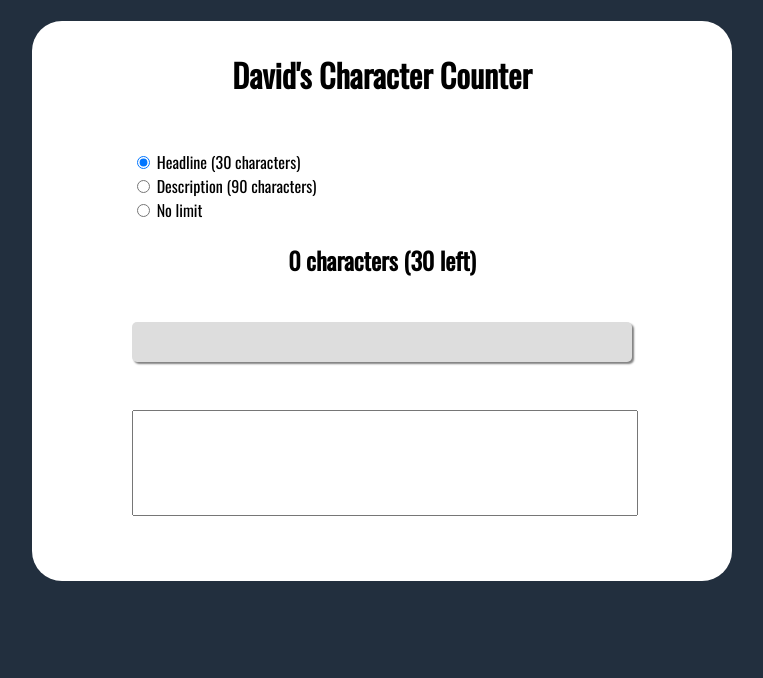
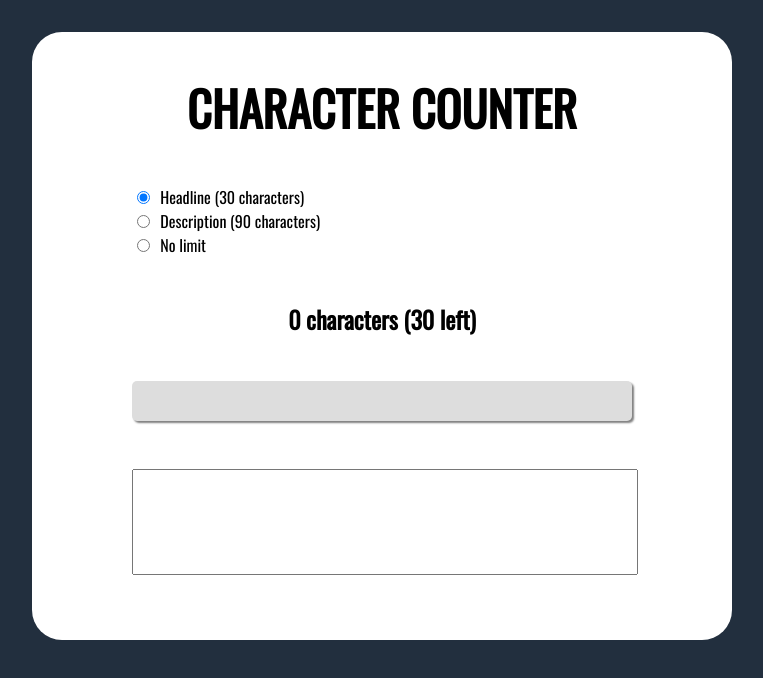
Before and after one commit to kokkenmodding/counter, a plain HTML site: page index.html in a window 1280 px wide. Shown: the whole page, without its empty margins (258-1021 px from the left). Drawn offline with nearby package versions, Linux system fonts and the light colour scheme.

Commit message:
Uppdatering 1

```diff
--- a/index.html
+++ b/index.html
@@ -10,14 +10,14 @@
 </head>
 <body>
     <div width style="margin: auto;width: 700px;text-align: center;background-color: white;border-radius: 30px;">
-        <h1 style="padding: 30px;">David's Character Counter</h1>
+        <h1 style="padding-top: 40px;padding-bottom: 10px;font-size: 3em;">CHARACTER COUNTER</h1>
         <div width style="margin: auto;width: 500px;text-align: left;">
             <form >
-                <input name="typ" type="radio" id="radio30" checked> Headline (30 characters)<br>
-                <input name="typ" type="radio" id="radio90"> Description (90 characters)<br>
-                <input name="typ" type="radio" id="radiono"> No limit<br>
+                <input name="typ" type="radio" id="radio30" checked> &nbsp;Headline (30 characters)<br>
+                <input name="typ" type="radio" id="radio90"> &nbsp;Description (90 characters)<br>
+                <input name="typ" type="radio" id="radiono"> &nbsp;No limit<br>
 <!--                 <input name="typ" type="radio"> Custom limit&nbsp; &nbsp;<input type="text" style="width: 30px;"> -->
-            </form>
+            </form><br>
            <!--  <form>
                 <input id="rutan" type="text" value="" style="border-radius: 4px;padding: 12px;width: 100%;">
             </form> -->
```
